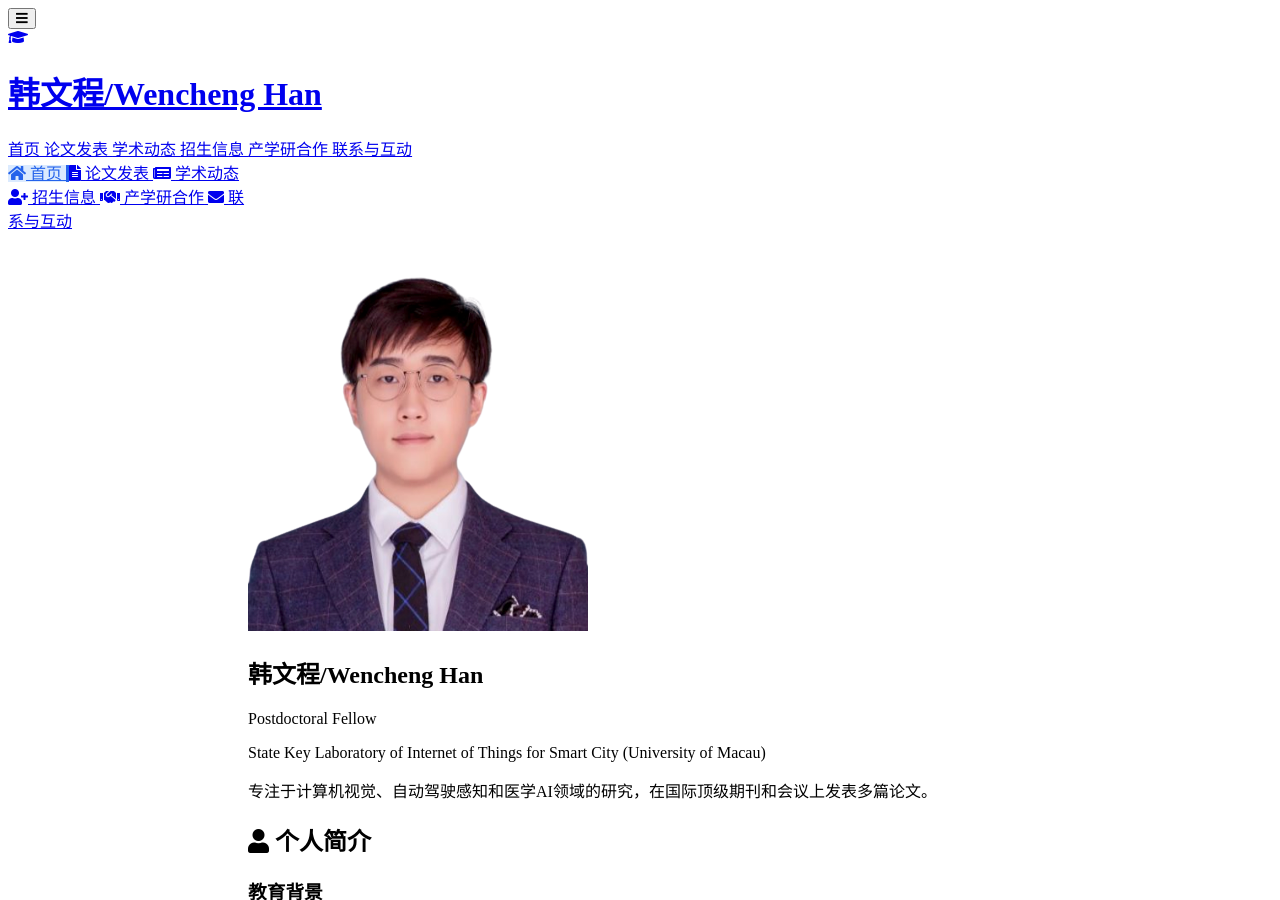
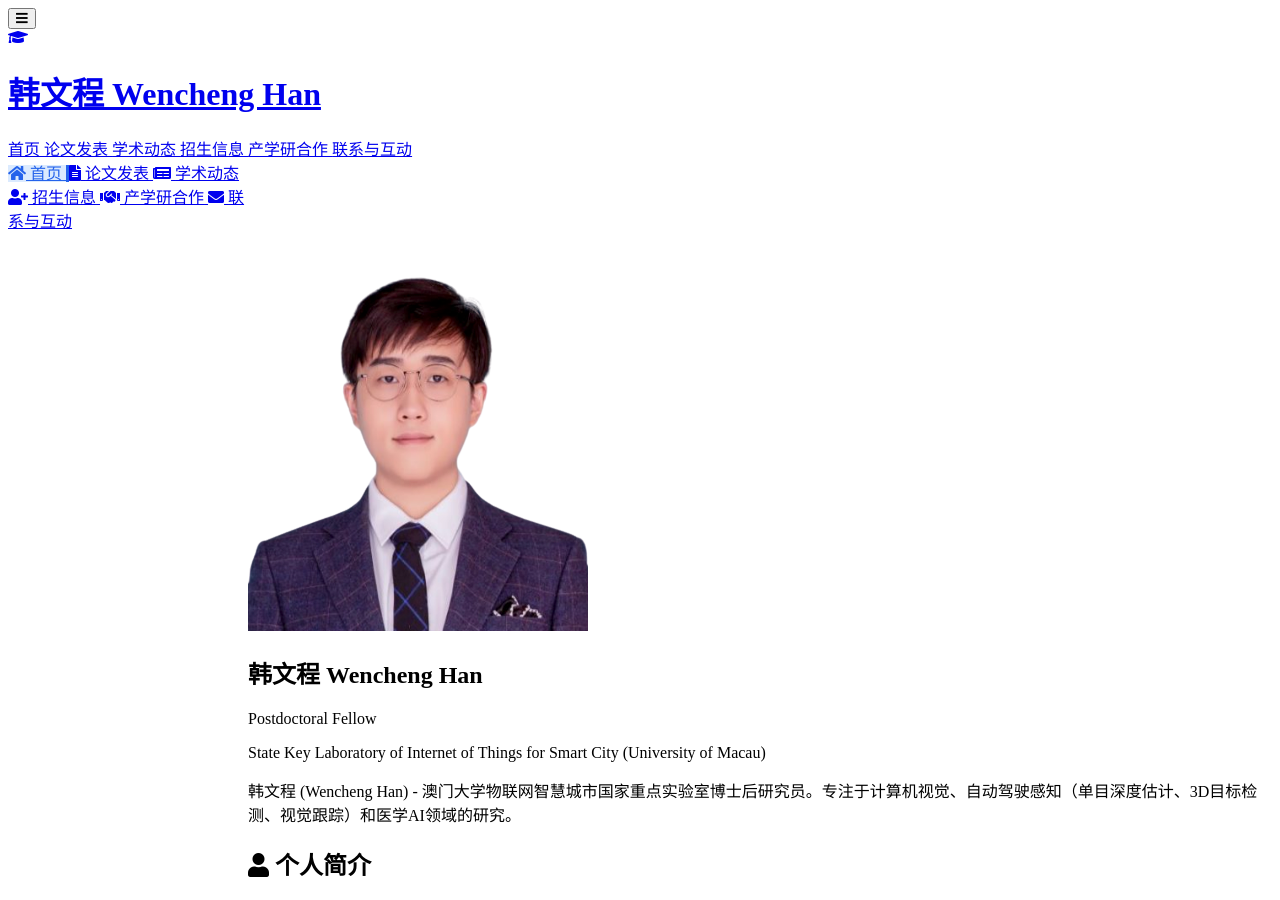
Before and after one commit to wencheng256/wencheng256.github.io, a Jekyll site: the page built from index.md, in a window 1280 px wide and 900 px high. Built offline with Jekyll 4.4.1, drawn with Linux system fonts in a browser that asks for light colours; nearby versions of some CDN libraries; a style sheet for code colours, icons or effects is not loaded; part of the change alters nothing that is shown.

Commit message:
优化SEO：更新名字格式为'韩文程  Wencheng Han'，添加结构化数据和Open Graph标签

```diff
--- a/_config.yml
+++ b/_config.yml
@@ -1,13 +1,15 @@
 # Basic Information
-title: 韩文程/Wencheng Han
+title: 韩文程  Wencheng Han
+name_zh: 韩文程
+name_en: Wencheng Han
 position: Postdoctoral Fellow
 affiliation: State Key Laboratory of Internet of Things for Smart City (University of Macau)
 email: wencheng256@gmail.com
 
 # Search Engine Optimization (SEO)
 # The following information is used to improve the website traffic from search engines, e.g., Google.
-keywords: 韩文程, Wencheng Han, 计算机视觉, computer vision
-description: 韩文程/Wencheng Han - Postdoctoral Fellow at University of Macau. Researcher on computer vision, autonomous driving perception, and AI for medical applications.
+keywords: 韩文程, Wencheng Han, 韩文程 Wencheng Han, 韩文程Wencheng Han, Wencheng Han 韩文程, 计算机视觉, computer vision, autonomous driving, monocular depth estimation, 3D object detection, visual tracking, medical AI, University of Macau, 澳门大学
+description: 韩文程 (Wencheng Han) - Postdoctoral Fellow at State Key Laboratory of Internet of Things for Smart City, University of Macau. Researcher specializing in computer vision, autonomous driving perception (monocular depth estimation, 3D object detection, visual tracking), and AI for medical applications.
 canonical: https://wencheng256.github.io
 
 # Links
--- a/_includes/header.html
+++ b/_includes/header.html
@@ -10,7 +10,7 @@
                 <div class="w-8 h-8 bg-primary rounded-lg flex items-center justify-center">
                     <i class="fas fa-graduation-cap text-white text-sm"></i>
                 </div>
-                <h1 class="text-xl font-bold text-text-primary">{{ site.title | default: '韩文程/Wencheng Han' }}</h1>
+                <h1 class="text-xl font-bold text-text-primary">{{ site.title | default: '韩文程  Wencheng Han' }}</h1>
             </a>
         </div>
 
--- a/_layouts/default.html
+++ b/_layouts/default.html
@@ -11,6 +11,46 @@
     {% if site.canonical %}
     <link rel="canonical" href="{{ site.canonical }}{{ page.url }}"/>
     {% endif %}
+
+    <!-- Additional SEO Meta Tags -->
+    <meta name="author" content="{{ site.title }}">
+    <meta name="robots" content="index, follow">
+    <meta property="og:title" content="{% if page.title %}{{ page.title }} - {% endif %}{{ site.title }}">
+    <meta property="og:description" content="{{ page.description | default: site.description }}">
+    <meta property="og:type" content="website">
+    {% if site.canonical %}
+    <meta property="og:url" content="{{ site.canonical }}{{ page.url }}">
+    {% endif %}
+    {% if site.avatar %}
+    <meta property="og:image" content="{{ site.canonical }}{{ site.avatar | relative_url }}">
+    {% endif %}
+    <meta name="twitter:card" content="summary">
+    <meta name="twitter:title" content="{% if page.title %}{{ page.title }} - {% endif %}{{ site.title }}">
+    <meta name="twitter:description" content="{{ page.description | default: site.description }}">
+
+    <!-- Structured Data for SEO -->
+    <script type="application/ld+json">
+    {
+      "@context": "https://schema.org",
+      "@type": "Person",
+      "name": "{{ site.title }}",
+      "alternateName": ["{{ site.name_zh }}", "{{ site.name_en }}"],
+      "jobTitle": "{{ site.position }}",
+      "affiliation": {
+        "@type": "Organization",
+        "name": "{{ site.affiliation }}"
+      },
+      "email": "{{ site.email }}",
+      {% if site.google_scholar %}
+      "sameAs": [
+        "{{ site.google_scholar }}"
+        {% if site.github_link %}, "{{ site.github_link }}"{% endif %}
+        {% if site.linkedin %}, "{{ site.linkedin }}"{% endif %}
+      ],
+      {% endif %}
+      "url": "{{ site.canonical }}"
+    }
+    </script>
 
     <link rel="icon" media="(prefers-color-scheme:dark)" href="{{ site.favicon_dark | relative_url }}" type="image/png" />
     <link rel="icon" media="(prefers-color-scheme:light)" href="{{ site.favicon | relative_url }}" type="image/png" />
--- a/index.md
+++ b/index.md
@@ -1,7 +1,7 @@
 ---
 layout: home
-title: 韩文程/Wencheng Han
-description: "专注于计算机视觉、自动驾驶感知和医学AI领域的研究，在国际顶级期刊和会议上发表多篇论文。"
+title: 韩文程  Wencheng Han
+description: "韩文程 (Wencheng Han) - 澳门大学物联网智慧城市国家重点实验室博士后研究员。专注于计算机视觉、自动驾驶感知（单目深度估计、3D目标检测、视觉跟踪）和医学AI领域的研究。"
 research_areas:
   - "机器学习"
   - "深度学习"
```
